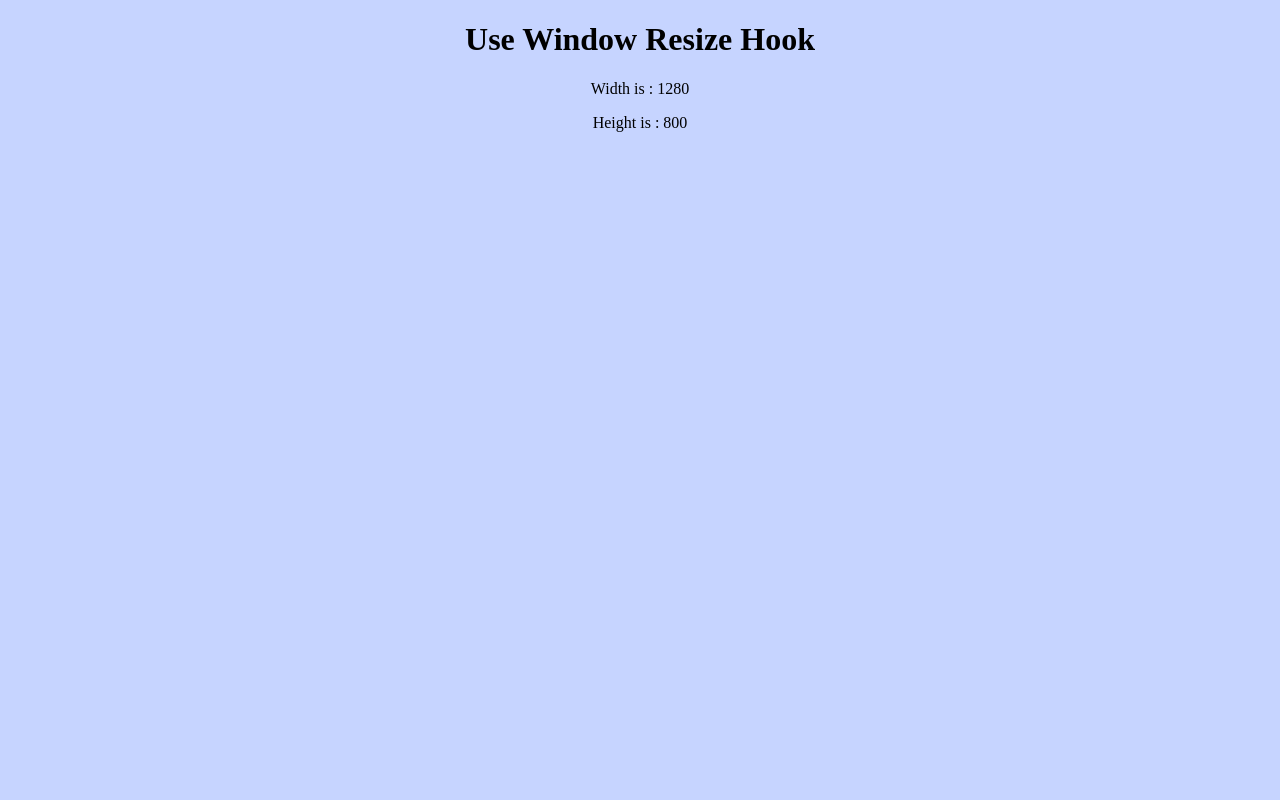
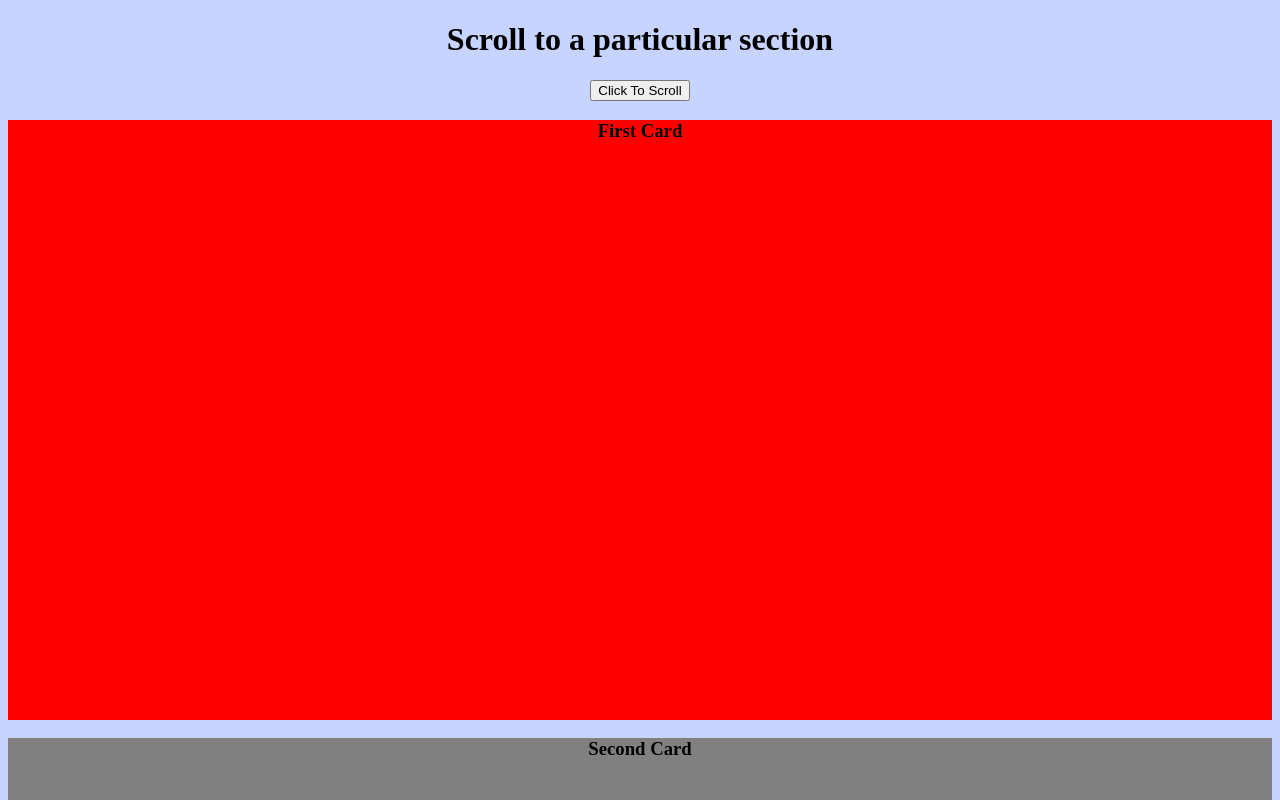
Before and after one commit to Ashikpoojary/React-Projects, a React (Vite) app in the folder 25-Mini-Projects/: page / in a window 1280 px wide. Shown: the top 800 px of the page. Built offline with nearby package versions, Linux system fonts and the light colour scheme.

Commit message:
Scroll To Top, Bottom or Particular Section

```diff
--- a/25-Mini-Projects/src/App.jsx
+++ b/25-Mini-Projects/src/App.jsx
@@ -21,6 +21,8 @@
 import UserFetchHookTest from './components/use-fetch/test'
 import UseOnClickOutsideTest from './components/use-outside-click/test'
 import UseWindowResizeTest from './components/use-window-resize/test'
+import ScrollToTopAndBottom from './components/scroll-to-top-and-bottom'
+import ScrollToSection from './components/scroll-to-top-and-bottom/scroll-to-section'
 
 function App() {
   const [count, setCount] = useState(0)
@@ -47,7 +49,9 @@
 
     {/* <UserFetchHookTest/>     */}
     {/* <UseOnClickOutsideTest/> */}
-    <UseWindowResizeTest/>
+    {/* <UseWindowResizeTest/> */}
+    {/* <ScrollToTopAndBottom/> */}
+    <ScrollToSection/>
     </>
   )
 }
--- /dev/null
+++ b/25-Mini-Projects/src/components/scroll-to-top-and-bottom/index.jsx
@@ -0,0 +1,47 @@
+import { useRef } from "react";
+import useFetch from "../use-fetch";
+
+export default function ScrollToTopAndBottom() {
+  const { data, error, pending } = useFetch(
+    "https://dummyjson.com/products?limit=100",
+    {}
+  );
+
+  const bottomRef = useRef(null);
+
+  function handleScrollToTop() {
+    window.scrollTo({
+      top: 0,
+      left: 0,
+      behavior: "smooth",
+    });
+  }
+
+  function handleScrollToBottom() {
+    bottomRef.current.scrollIntoView({ behavior: "smooth" });
+  }
+
+  if (error) {
+    return <h1>Error occured ! Please try again.</h1>;
+  }
+
+  if (pending) {
+    return <h1>Loading ! Please wait</h1>;
+  }
+
+  return (
+    <div>
+      <h1>Scroll To Top And Bottom Feature</h1>
+      <h3>This is the top section</h3>
+      <button onClick={handleScrollToBottom}>Scroll To Bottom</button>
+      <ul style={{ listStyle: "none" }}>
+        {data && data.products && data.products.length
+          ? data.products.map((item) => <li>{item.title}</li>)
+          : null}
+      </ul>
+      <button onClick={handleScrollToTop}>Scroll To Top</button>
+      <div ref={bottomRef}></div>
+      <h3>This is the bottom of the page</h3>
+    </div>
+  );
+}
--- /dev/null
+++ b/25-Mini-Projects/src/components/scroll-to-top-and-bottom/scroll-to-section.jsx
@@ -0,0 +1,69 @@
+import { useRef } from "react";
+
+export default function ScrollToSection() {
+  const ref = useRef();
+
+  const data = [
+    {
+      label: "First Card",
+      style: {
+        width: "100%",
+        height: "600px",
+        background: "red",
+      },
+    },
+    {
+      label: "Second Card",
+      style: {
+        width: "100%",
+        height: "600px",
+        background: "grey",
+      },
+    },
+    {
+      label: "Third Card",
+      style: {
+        width: "100%",
+        height: "600px",
+        background: "blue",
+      },
+    },
+    {
+      label: "Fourth Card",
+      style: {
+        width: "100%",
+        height: "600px",
+        background: "green",
+      },
+    },
+    {
+      label: "Fifth Card",
+      style: {
+        width: "100%",
+        height: "600px",
+        background: "orange",
+      },
+    },
+  ];
+
+  function handleScrollToSection() {
+    let pos = ref.current.getBoundingClientRect().top;
+
+    window.scrollTo({
+      top: pos,
+      behavior: "smooth",
+    });
+  }
+
+  return (
+    <div>
+      <h1>Scroll to a particular section</h1>
+      <button onClick={handleScrollToSection}>Click To Scroll</button>
+      {data.map((dataItem, index) => (
+        <div ref={index === 2 ? ref : null} style={dataItem.style}>
+          <h3>{dataItem.label}</h3>
+        </div>
+      ))}
+    </div>
+  );
+}
```
